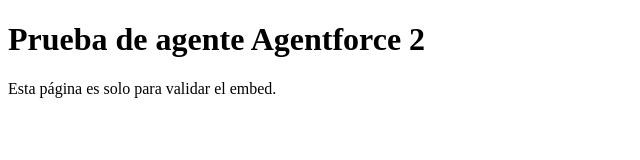
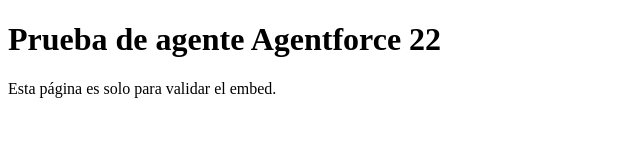
Before and after one commit to carlosgamezsalamanca/github.io, a plain HTML site: page index.html in a window 1280 px wide. Shown: the full height of the page, 0-640 px from the left. Drawn offline with nearby package versions, Linux system fonts and the light colour scheme.

Commit message:
Update header text in index.html

```diff
--- a/index.html
+++ b/index.html
@@ -7,7 +7,7 @@
   <title>Prueba Agentforce</title>
 </head>
 <body>
-  <h1>Prueba de agente Agentforce 2</h1>
+  <h1>Prueba de agente Agentforce 22</h1>
   <p>Esta página es solo para validar el embed.</p>
 
   <!-- Pega aquí el snippet HTML/JS de tu agente -->
```
